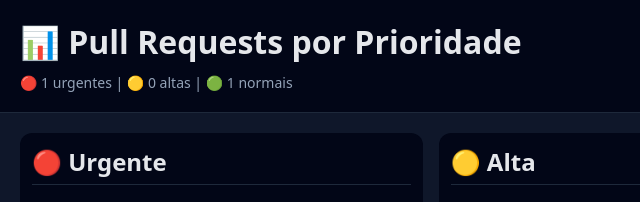
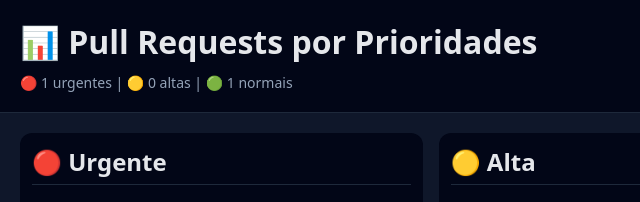
Before and after one commit to samuel441/git-page-pr, a plain HTML site: page index.html in a window 1280 px wide. Shown: the top 202 px of the page, 0-640 px from the left. Drawn offline with Linux system fonts and the light colour scheme.

Commit message:
Fix typo in header for Pull Requests section

```diff
--- a/index.html
+++ b/index.html
@@ -7,7 +7,7 @@
 </head>
 <body>
   <header>
-    <h1>📊 Pull Requests por Prioridade</h1>
+    <h1>📊 Pull Requests por Prioridades</h1>
     <div id="stats"></div>
   </header>
 
```
